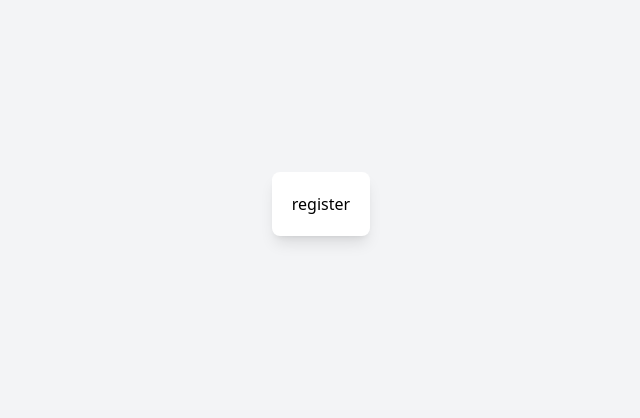
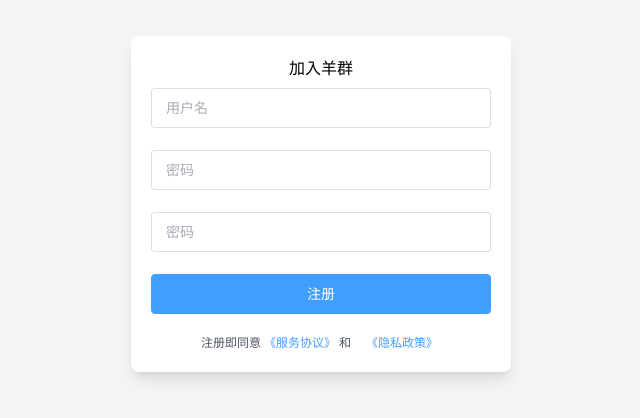
Before and after one commit to btbrad/nuxt-app-yckt, a Nuxt app: page /register in a window 1280 px wide. Shown: the part 196-614 px from the top of the page, without its empty margins (319-959 px from the left). Built offline with nearby package versions, Linux system fonts and the light colour scheme.

Commit message:
feat: 注册页面布局

```diff
--- a/pages/login.vue
+++ b/pages/login.vue
@@ -9,12 +9,12 @@
 </script>
 
 <template>
-  <h2 class="flex justify-center">
+  <h2 class="flex justify-between mb-2">
     返回羊村
     <el-button type="primary" link @click="navigateTo('/register')">还未入村?</el-button>
   </h2>
 
-  <el-alert title="演示账号密码为：test" type="info" class="!mb-6" show-icon :closable="false" />
+  <el-alert title="演示账号密码为：test" type="success" class="!mb-6" show-icon :closable="false" />
 
   <el-form ref="formRef" class="w-[340px]" size="large">
     <el-form-item prop="username">
--- a/pages/register.vue
+++ b/pages/register.vue
@@ -1,9 +1,34 @@
 <script setup lang="ts">
+  useHead({
+    title: '注册'
+  })
+
   definePageMeta({
     layout: 'blank'
   })
 </script>
 
 <template>
-  <div>register</div>
+  <h2 class="w-full text-center mb-2">加入羊群</h2>
+  <el-form ref="formRef" class="w-[340px]" size="large">
+    <el-form-item prop="username">
+      <el-input placeholder="用户名" clearable />
+    </el-form-item>
+    <el-form-item prop="password">
+      <el-input type="password" placeholder="密码" clearable />
+    </el-form-item>
+    <el-form-item prop="repassword">
+      <el-input type="password" placeholder="密码" clearable />
+    </el-form-item>
+
+    <div>
+      <el-button class="w-full" type="primary">注册</el-button>
+    </div>
+
+    <div class="w-full flex justify-center items-center text-xs mt-5 text-gray-600">
+      注册即同意
+      <el-button link type="primary" size="small">《服务协议》</el-button>
+      和<el-button link type="primary" size="small">《隐私政策》</el-button>
+    </div>
+  </el-form>
 </template>
```
